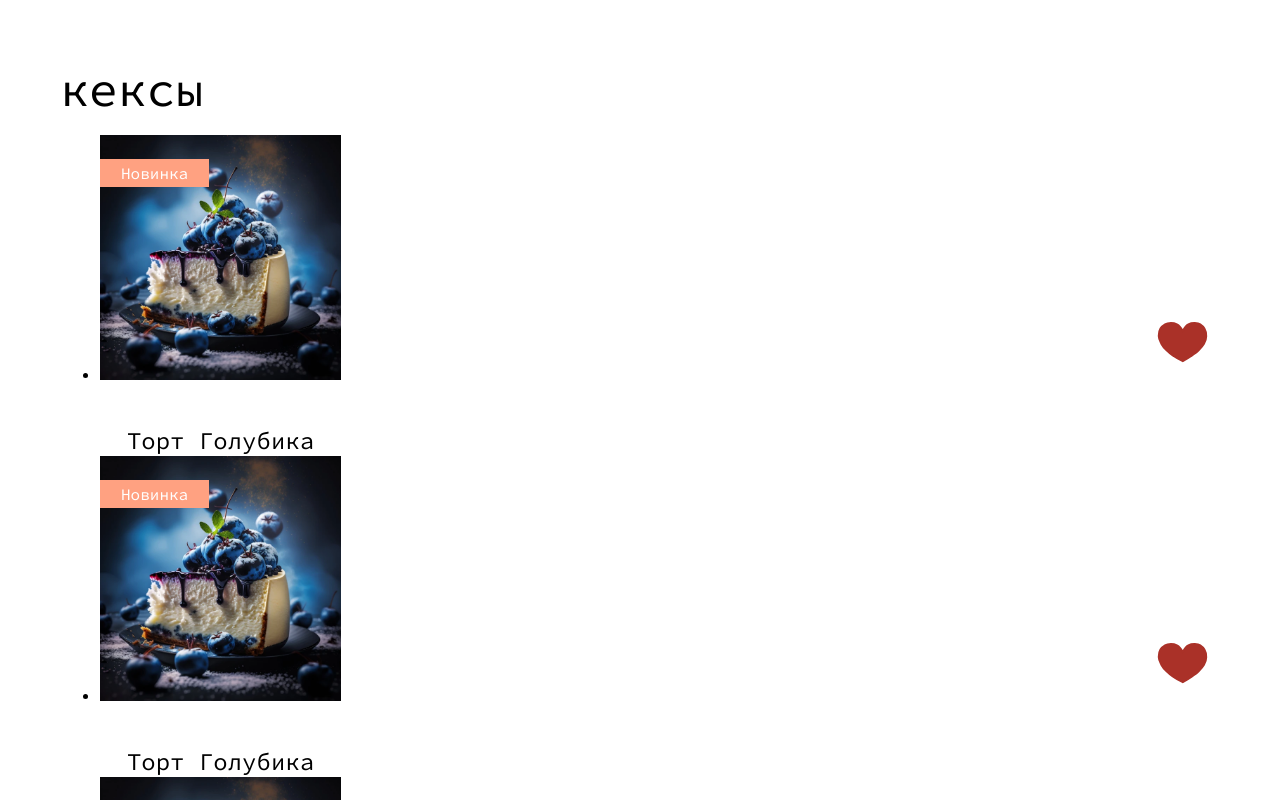
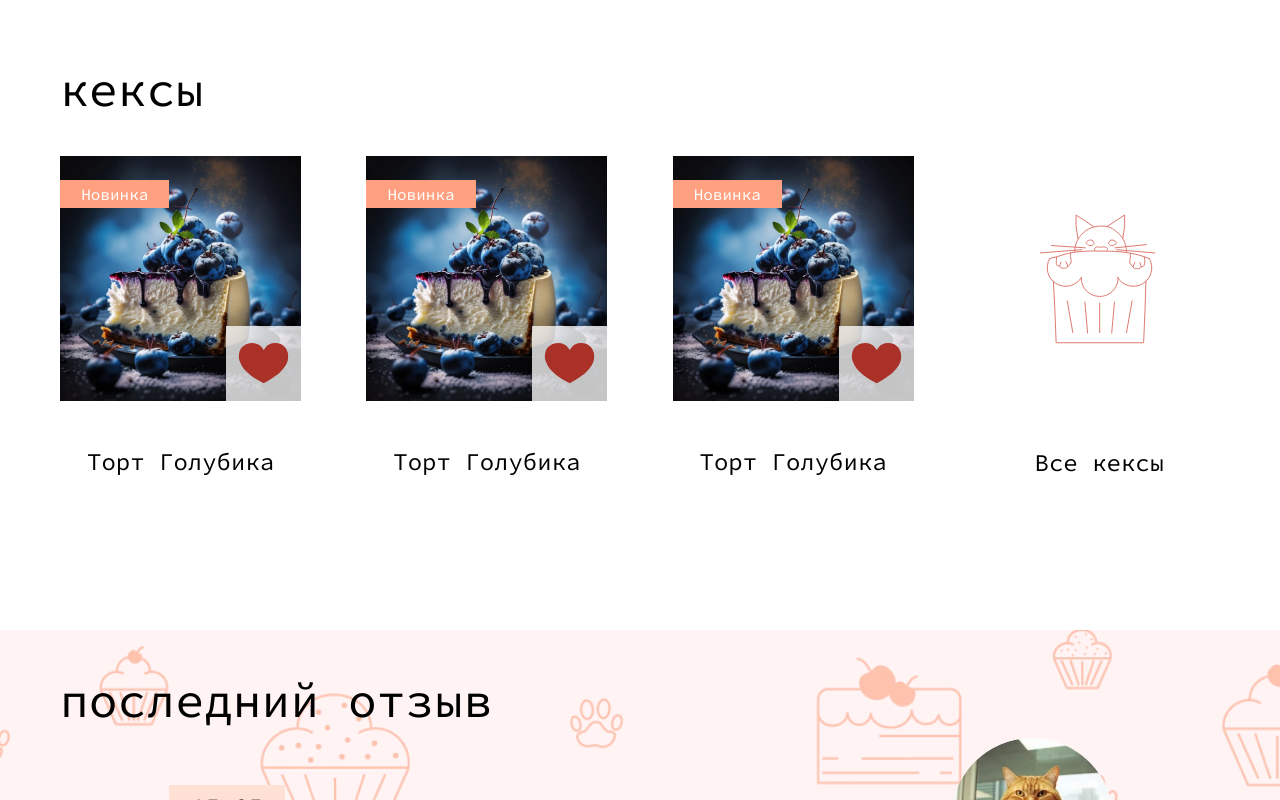
Before and after one commit to granstel/keks-confectionery, a React (Create React App) app in the folder project/: page / in a window 1280 px wide. Shown: the part 660-1460 px from the top of the page. Built offline with nearby package versions, Linux system fonts and the light colour scheme.

Commit message:
correctly used child

```diff
--- a/project/src/components/products-list/products-list.tsx
+++ b/project/src/components/products-list/products-list.tsx
@@ -2,10 +2,9 @@ import ProductCard from '../product/product-card';
 
 type productsListProps = {
   classNamePrefix: string,
-  children: JSX.Element | undefined;
 }
 
-export default function ProductsList(props: productsListProps):JSX.Element {
+export default function ProductsList(props: React.PropsWithChildren<productsListProps>):JSX.Element {
   const {classNamePrefix, children} = props;
   return (
     <ul className={`${classNamePrefix}__list`}>
@@ -18,7 +17,7 @@ export default function ProductsList(props: productsListProps):JSX.Element {
       <li className={`${classNamePrefix}__item`}>
         <ProductCard />
       </li>
-      {children ?? ''}
+      {children}
     </ul>
   );
 }
--- a/project/src/pages/main/main.tsx
+++ b/project/src/pages/main/main.tsx
@@ -29,7 +29,7 @@ export default function Main(): JSX.Element {
         <section className="random-main">
           <div className="container">
             <h2 className="random-main__title">кексы</h2>
-            <ProductsList>
+            <ProductsList classNamePrefix={'random-main'}>
               <li className="random-main__item">
                 <Link className="random-main__link" to={AppRoute.Catalog}>
                   <div className="random-main__icon-wrapper">
```
